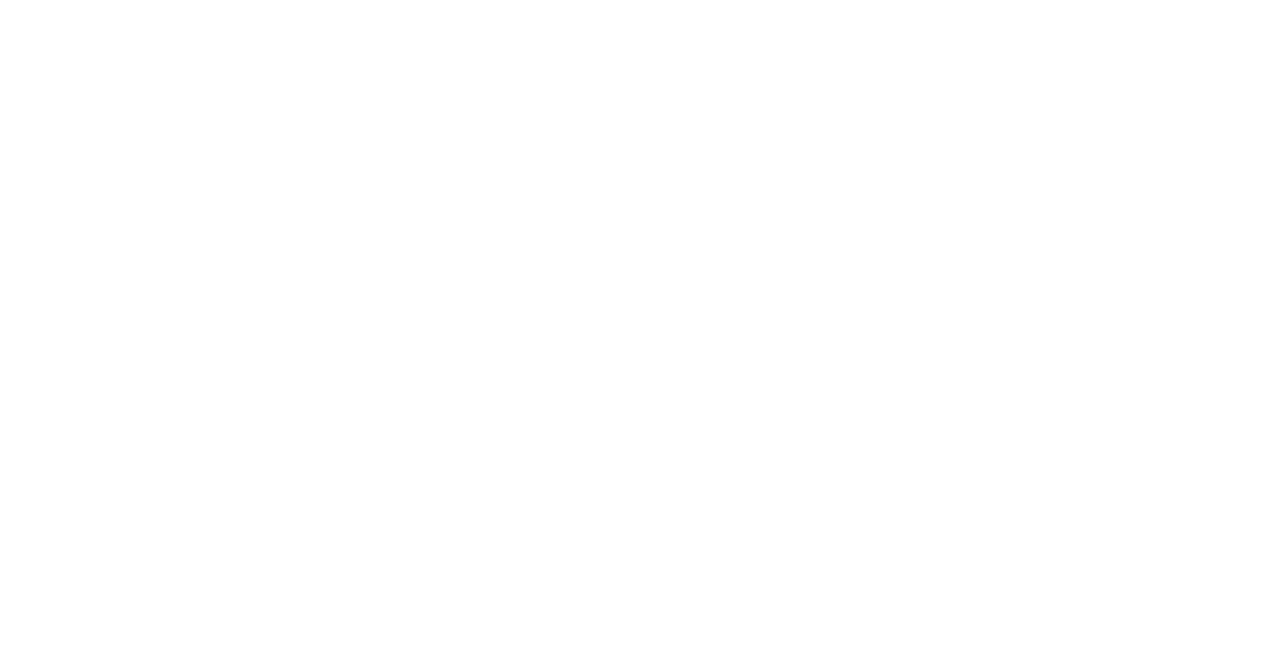
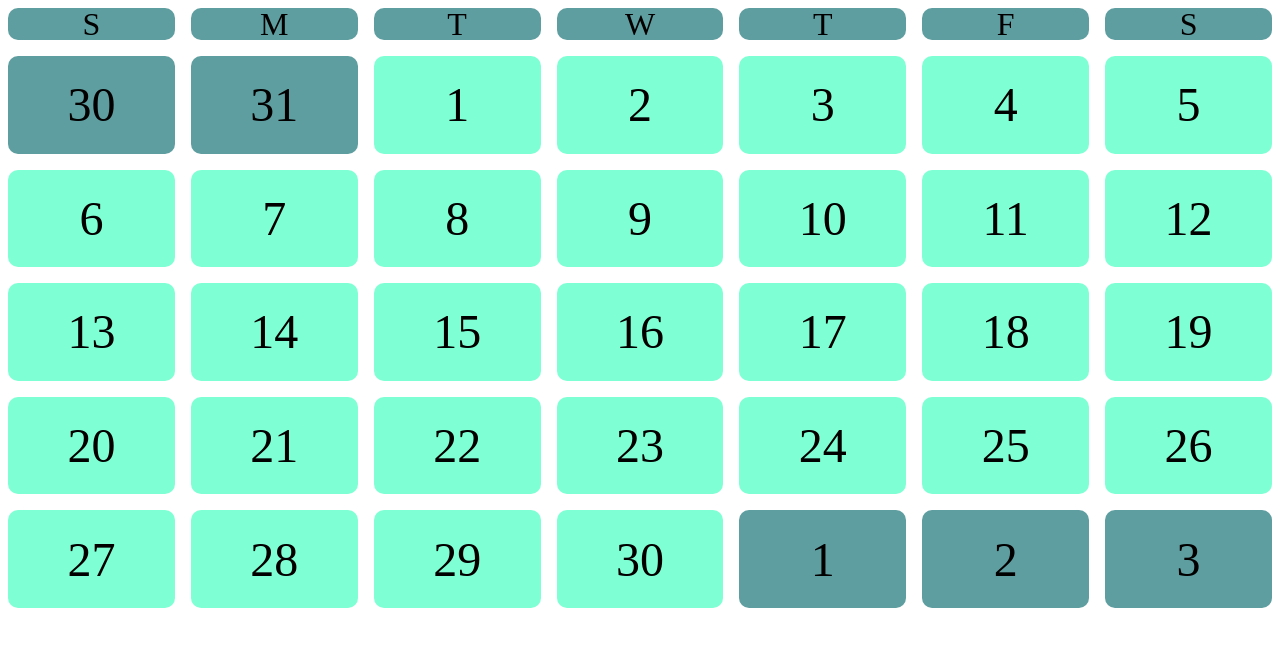
Before and after one commit to EASHOVON/calandar, a plain HTML site: page index.html in a window 1280 px wide. Drawn offline with Linux system fonts and the light colour scheme.

Commit message:
Final Touch Done

```diff
--- a/index.html
+++ b/index.html
@@ -5,8 +5,79 @@
     <meta http-equiv="X-UA-Compatible" content="IE=edge">
     <meta name="viewport" content="width=device-width, initial-scale=1.0">
     <title>Calendar</title>
+    <style>
+        .calendar{
+            height: 600px;
+            display: grid;
+            grid-template-columns: repeat(7, 1fr);
+            grid-gap: 1em;
+            grid-template-rows: 2em repeat(5,  1fr);
+        }
+
+        .date,
+        .day {
+            background-color: aquamarine;
+            font-size: 3em;
+            display: flex;
+            justify-content: center;
+            align-items: center;
+            border-radius: 10px;
+        }
+
+        .other-month,
+        .day{
+            background-color: cadetblue;
+        }
+
+        .day{
+            font-size: 2em;
+        }
+    </style>
 </head>
 <body>
-
+    <div class="calendar">
+        <div class="day">S</div>
+        <div class="day">M</div>
+        <div class="day">T</div>
+        <div class="day">W</div>
+        <div class="day">T</div>
+        <div class="day">F</div>
+        <div class="day">S</div>
+        <div class="date other-month">30</div>
+        <div class="date other-month">31</div>
+        <div class="date">1</div>
+        <div class="date">2</div>
+        <div class="date">3</div>
+        <div class="date">4</div>
+        <div class="date">5</div>
+        <div class="date">6</div>
+        <div class="date">7</div>
+        <div class="date">8</div>
+        <div class="date">9</div>
+        <div class="date">10</div>
+        <div class="date">11</div>
+        <div class="date">12</div>
+        <div class="date">13</div>
+        <div class="date">14</div>
+        <div class="date">15</div>
+        <div class="date">16</div>
+        <div class="date">17</div>
+        <div class="date">18</div>
+        <div class="date">19</div>
+        <div class="date">20</div>
+        <div class="date">21</div>
+        <div class="date">22</div>
+        <div class="date">23</div>
+        <div class="date">24</div>
+        <div class="date">25</div>
+        <div class="date">26</div>
+        <div class="date">27</div>
+        <div class="date">28</div>
+        <div class="date">29</div>
+        <div class="date">30</div>
+        <div class="date other-month">1</div>
+        <div class="date other-month">2</div>
+        <div class="date other-month">3</div>
+    </div>
 </body>
 </html>
```
